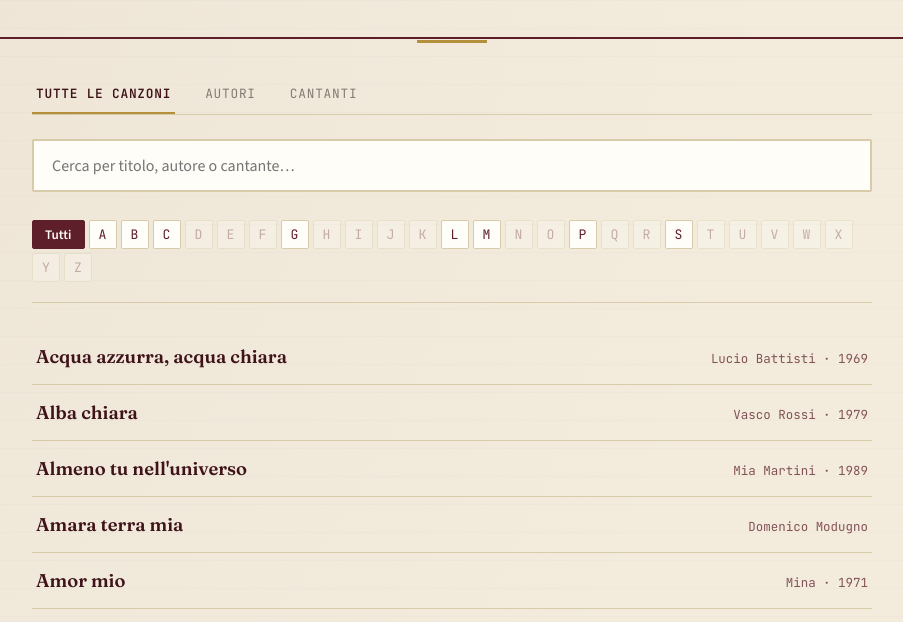
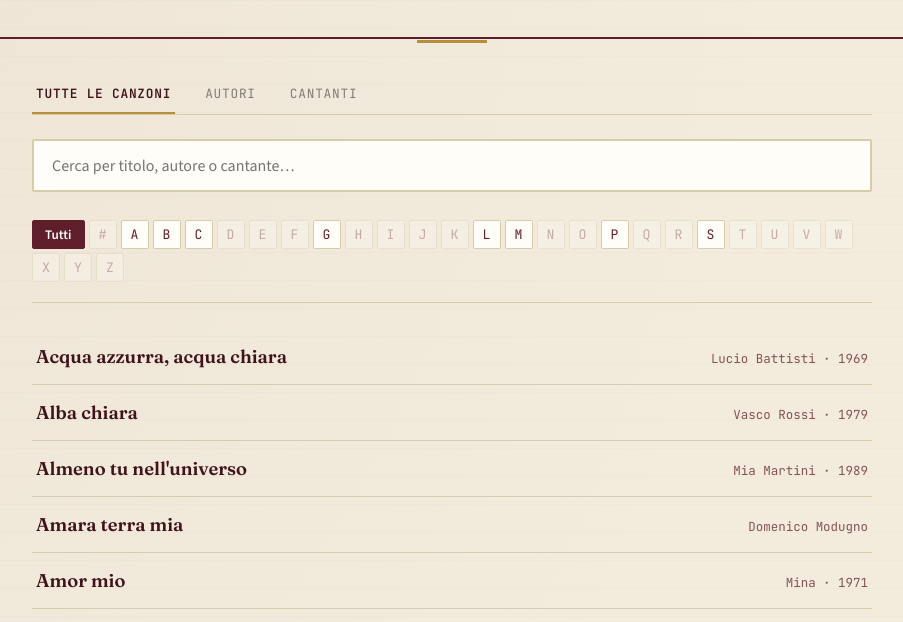
Before and after one commit to musicagreca/musica-italiana, a plain HTML site: page index.html in a window 1280 px wide. Shown: the part 153-775 px from the top of the page, without its empty margins (188-1091 px from the left). Drawn offline with nearby package versions, Linux system fonts and the light colour scheme.

Commit message:
Add files via upload

```diff
--- a/index.html
+++ b/index.html
@@ -377,8 +377,10 @@ function setActiveTab(tab){
 }
 
 function normalizeLetter(str){
-  const c = (str || '').trim().normalize('NFD').replace(/[\u0300-\u036f]/g, '').charAt(0).toUpperCase();
-  return /[A-Z]/.test(c) ? c : '';
+  const raw = (str || '').trim();
+  if(!raw) return '';
+  const c = raw.normalize('NFD').replace(/[\u0300-\u036f]/g, '').charAt(0).toUpperCase();
+  return /[A-Z]/.test(c) ? c : '#';
 }
 
 function renderAlphaBar(keys){
@@ -392,7 +394,7 @@ function renderAlphaBar(keys){
   allBtn.addEventListener('click', () => { currentLetter = null; refreshCurrentView(); });
   bar.appendChild(allBtn);
 
-  'ABCDEFGHIJKLMNOPQRSTUVWXYZ'.split('').forEach(letter => {
+  ['#', ...'ABCDEFGHIJKLMNOPQRSTUVWXYZ'.split('')].forEach(letter => {
     const has = present.has(letter);
     const btn = document.createElement('button');
     btn.className = 'alpha-btn' + (currentLetter === letter ? ' active' : '') + (has ? '' : ' disabled');
```
